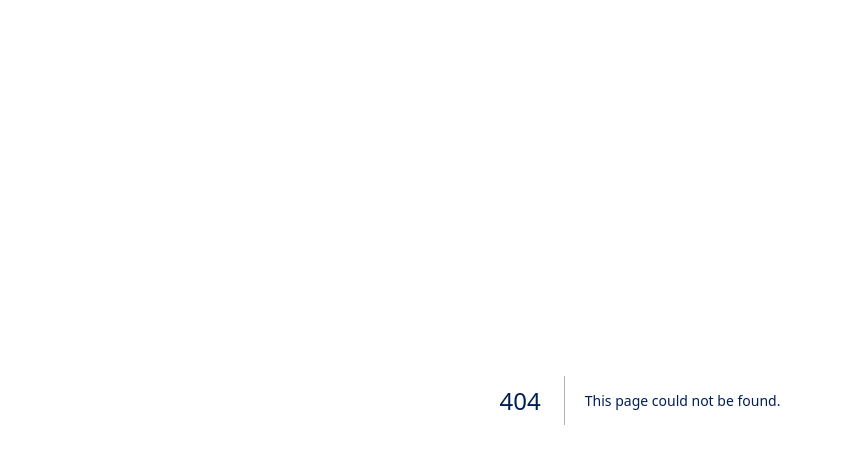
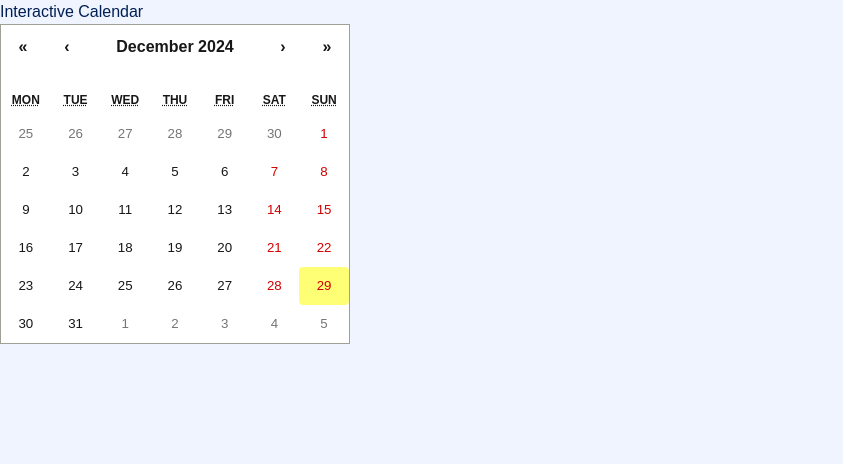
Before and after one commit to kianis4/birthday-calendar, a Next.js app: page /calendar in a window 1280 px wide. Before the commit this address had no page. Shown: the top 464 px of the page, without its empty margins (0-843 px from the left). Built offline with nearby package versions, Linux system fonts and the light colour scheme.

Commit message:
Add calendar page with react-calendar integration

```diff
--- /dev/null
+++ b/src/app/calendar/page.tsx
@@ -0,0 +1,11 @@
+import Calendar from 'react-calendar';
+import 'react-calendar/dist/Calendar.css';
+
+export default function CalendarPage() {
+    return (
+        <main>
+            <h1>Interactive Calendar</h1>
+            <Calendar onClickDay={(date) => alert(date.toDateString())} />
+        </main>
+    );
+}
```
Also changed, not shown: package.json (+5 -4 lines), 1 other file (tests, documents, lock files or other folders).
